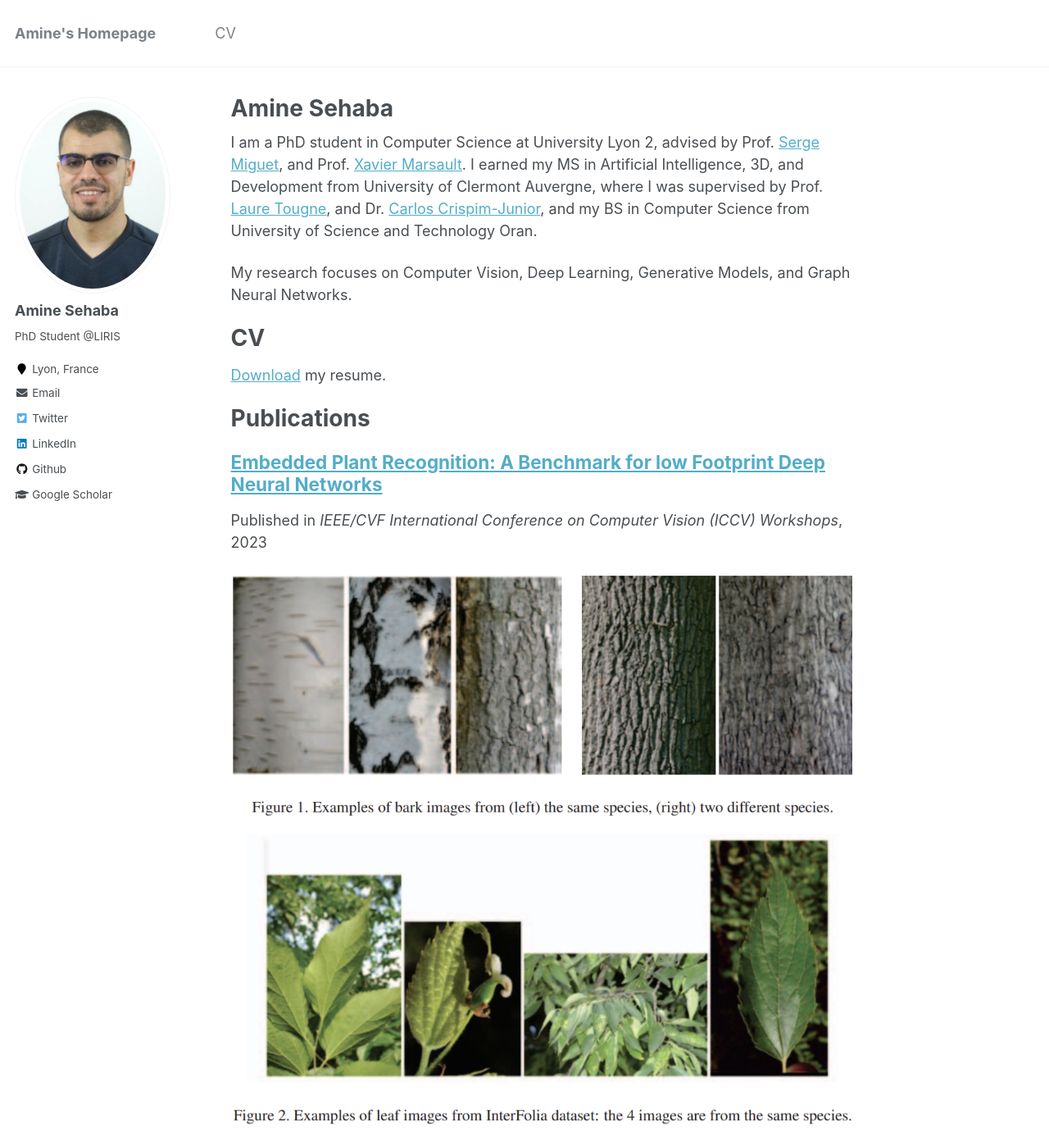
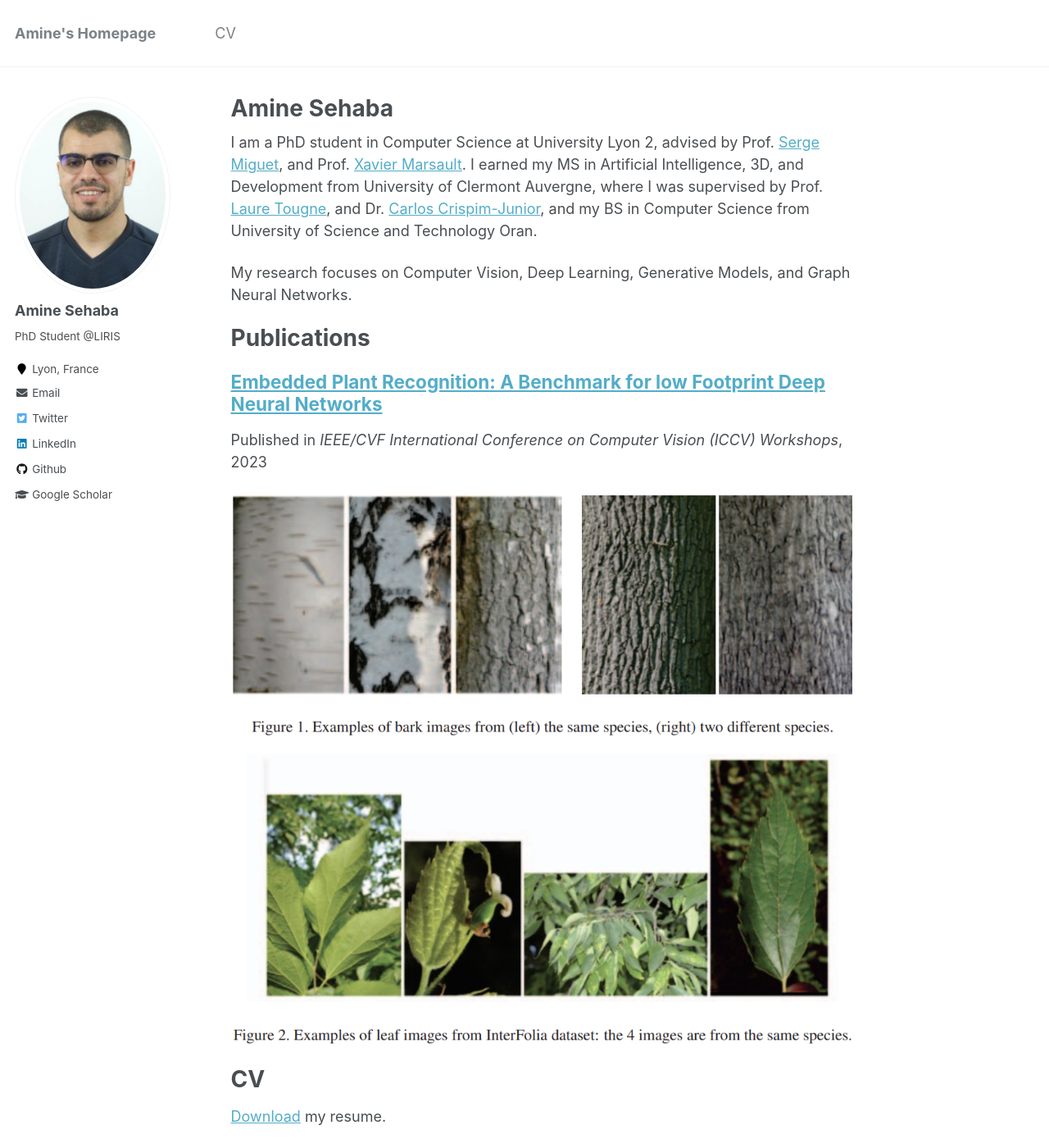
Before and after one commit to Sehaba95/sehaba95.github.io, a Jekyll site: the page built from _pages/about.md, in a window 1280 px wide and 1400 px high. Shown: the whole window at 82% size. Built offline with Jekyll 4.4.1, drawn with Linux system fonts in a browser that asks for light colours.

Commit message:
Update the home page

```diff
--- a/_pages/about.md
+++ b/_pages/about.md
@@ -13,16 +13,15 @@ I am a PhD student in Computer Science at University Lyon 2, advised by Prof. [S
 My research focuses on Computer Vision, Deep Learning, Generative Models, and Graph Neural Networks.
 
 
-
-CV
-======
-[Download](/files/Amine_Sehaba.pdf) my resume.
-
-
-
 Publications
 ======
 {% for post in site.publications reversed %}
   {% include archive-single.html %}
   <img src="/images/InterFolia.png">
 {% endfor %}
+
+
+
+CV
+======
+[Download](/files/Amine_Sehaba.pdf) my resume.
```
